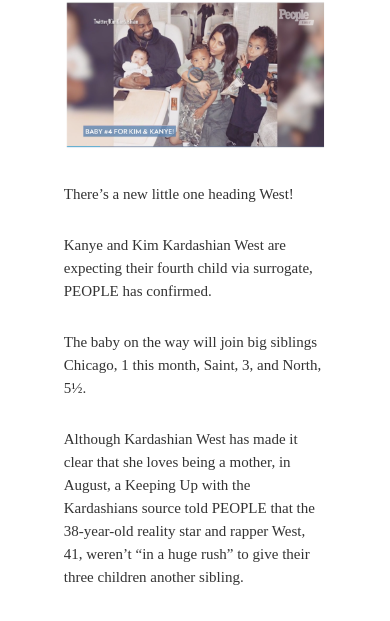
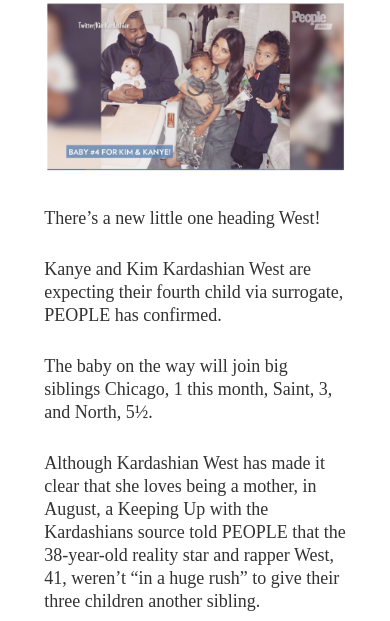
Before and after one commit to bruno-li/people-mag, a website: page index.html in a window 390 px wide. Shown: the part 220-841 px from the top of the page. Drawn offline with nearby package versions, Linux system fonts and the light colour scheme; files that its build step writes are made by us from their sources.

Commit message:
change mobile font size

```diff
--- a/main.scss
+++ b/main.scss
@@ -220,7 +220,7 @@ body {
 
     }
     @include respond(phone) {
-        width: 75%;
+        width: 85%;
 
     }
 }
@@ -241,7 +241,7 @@ p {
         line-height: 3.2rem;
     }
     @include respond(phone) {
-        font-size: 1.5rem;
+        font-size: 1.8rem;
         line-height: 2.3rem;
     }
 }
```
